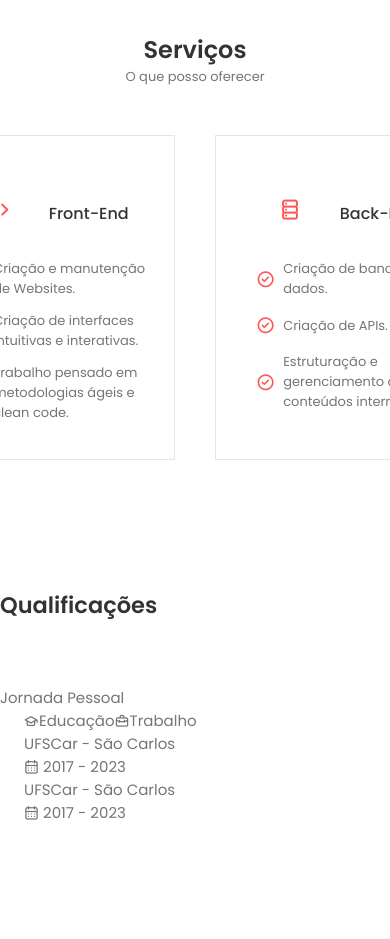
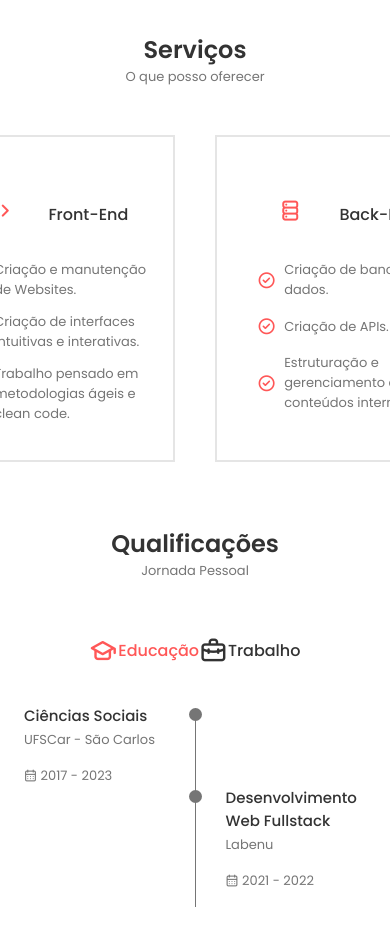
Before and after one commit to anafgomez/react-portfolio, a React (Create React App) app in the folder portfolio/: page / in a window 390 px wide. Shown: the part 2180-3119 px from the top of the page. Built offline with nearby package versions, Linux system fonts and the light colour scheme.

Commit message:
Update files and code Qualification section

```diff
--- a/portfolio/src/components/qualification/Qualification.jsx
+++ b/portfolio/src/components/qualification/Qualification.jsx
@@ -1,50 +1,95 @@
-import React from "react";
+import React, { useState } from "react";
 import "./qualification.css";
 
 const Qualification = () => {
+
+    const [toggleState, setToggleState] = useState(1);
+
+    const toggleTab = (index) => {
+        setToggleState(index);
+    };
+
     return (
-        <section className="qualification section">
-            <h2 className="section title">Qualificações</h2>
-            <span className="section subtitle">Jornada Pessoal</span>
+        <section className="qualification__section">
+            <h2 className="section__title">Qualificações</h2>
+            <span className="section__subtitle">Jornada Pessoal</span>
 
             <div className="qualification__container container">
                 <div className="qualification__tabs">
-                    <div className="qualification__button qualification__active button--flex">
+                    <div className={toggleState === 1 ? "qualification__button qualification__active button--flex" : "qualification__button button--flex"} onClick={ () => toggleTab(1)}>
                         <i className="uil uil-graduation-cap qualification__icon"></i> Educação
                     </div>
 
-                    <div className="qualification__button button--flex">
+                    <div className={toggleState === 2 ? "qualification__button qualification__active button--flex" : "qualification__button button--flex"} onClick={ () => toggleTab(2)}>
                         <i className="uil uil-briefcase-alt qualification__icon"></i> Trabalho
                     </div>
                 </div>
                 <div className="qualification__sections">
-                    <div className="qualification__content">
+                    <div className={toggleState === 1 ? "qualification__content qualification__content-active" : "qualification__content"}>
                         <div className="qualification__data">
                             <div>
-                                <h3 className="qualification__title"></h3>
+                                <h3 className="qualification__title">Ciências Sociais</h3>
                                 <span className="qualification__subtitle">UFSCar - São Carlos</span>
                                 <div className="qualification__calender">
                                     <i className="uil uil-calendar-alt"></i> 2017 - 2023
                                 </div>
                             </div>
                             <div>
-                            <span className="qualification__rounder"></span>
-                            <div className="qualification__line"></div>
+                                <span className="qualification__rounder"></span>
+                                <span className="qualification__line"></span>
                             </div>
                         </div>
 
                         <div className="qualification__data">
+                            <div></div>
+
                             <div>
-                                <h3 className="qualification__title"></h3>
-                                <span className="qualification__subtitle">UFSCar - São Carlos</span>
+                                <span className="qualification__rounder"></span>
+                                <span className="qualification__line"></span>
+                            </div>
+
+                            <div>
+                                <h3 className="qualification__title">Desenvolvimento Web Fullstack</h3>
+                                <span className="qualification__subtitle">Labenu</span>
                                 <div className="qualification__calender">
-                                    <i className="uil uil-calendar-alt"></i> 2017 - 2023
+                                    <i className="uil uil-calendar-alt"></i> 2021 - 2022
+                                </div>
+                            </div>
+
+                        </div>
+                    </div>
+
+                    <div className={toggleState === 2 ? "qualification__content qualification__content-active" : "qualification__content"}>
+                        <div className="qualification__data">
+                            <div>
+                                <h3 className="qualification__title">Desenvolvedora Júnior</h3>
+                                <span className="qualification__subtitle">Grupo DNA - São Carlos</span>
+                                <div className="qualification__calender">
+                                    <i className="uil uil-calendar-alt"></i> Jun 2022 - Nov 2022
                                 </div>
                             </div>
                             <div>
-                            <span className="qualification__rounder"></span>
-                            <div className="qualification__line"></div>
+                                <span className="qualification__rounder"></span>
+                                <span className="qualification__line"></span>
                             </div>
+                        </div>
+
+                        <div className="qualification__data">
+                            <div></div>
+
+                            <div>
+                                <span className="qualification__rounder"></span>
+                                <span className="qualification__line"></span>
+                            </div>
+
+                            <div>
+                                <h3 className="qualification__title">Desenvolvedora Júnior</h3>
+                                <span className="qualification__subtitle">CADS Consultoria - Maricá</span>
+                                <div className="qualification__calender">
+                                    <i className="uil uil-calendar-alt"></i> Dez 2022 - Jan 2023
+                                </div>
+                            </div>
+
                         </div>
                     </div>
                 </div>
--- a/portfolio/src/components/qualification/qualification.css
+++ b/portfolio/src/components/qualification/qualification.css
@@ -0,0 +1,116 @@
+.qualification__container {
+    max-width: 768px;
+}
+
+.qualification__tabs {
+    display: flex;
+    justify-content: center;
+    margin-bottom: var(--mb-2);
+}
+
+.qualification__button {
+    font-size: var(--h3-font-size);
+    font-weight: var(--font-medium);
+    color: var(--title-color);
+    margin: 0 var(--mb-1);
+    cursor: pointer;
+}
+
+.qualification__button:hover {
+    color: var(--title-color-red);
+}
+
+.qualification__icon {
+    font-size: 1.8rem;
+    margin-right: var(mb--0-25);
+}
+
+.qualification__active {
+    color: var(--title-color-red);
+}
+
+.qualification__sections {
+    display: grid;
+    grid-template-columns: 0.5fr;
+    justify-content: center;
+}
+
+.qualification__content {
+    display: none;
+}
+
+.qualification__content-active {
+    display: block;
+}
+
+.qualification__data {
+    display: grid;
+    grid-template-columns: 1fr max-content 1fr;
+    column-gap: 1.5rem;
+}
+
+.qualification__title {
+    font-size: var(--normal-font-size);
+    font-weight: var(--font-medium);
+}
+
+.qualification__subtitle {
+    display: inline-block;
+    font-size: var(--small-font-size);
+    margin-bottom: var(--mb-1);
+}
+
+.qualification__calender {
+    font-size: var(--small-font-size);
+}
+
+.qualification__rounder {
+    display: inline-block;
+    width: 13px;
+    height: 13px;
+    background-color: var(--text-color);
+    border-radius: 50%;
+}
+
+.qualification__line {
+    display: block;
+    width: 1px;
+    height: 100%;
+    background-color: var(--text-color);
+    transform: translate(6px, -7px);
+}
+
+/*===================== BREAKPOINTS ======================*/
+/* For large devices */
+@media screen and (max-width: 992px) {
+    .qualification__container {
+        margin-left: auto;
+        margin-right: auto;
+    }
+  }
+
+  /* For medium devices */
+  @media screen and (max-width: 768px) {
+    .qualification__container {
+        margin-left: var(--mb-1-5);
+        margin-right: var(--mb-1-5);
+    }
+  }
+
+  @media screen and (max-width: 576px) {
+    .qualification__sections {
+        grid-template-columns: initial;
+    }
+
+    .qualification__button {
+        margin: 0 var(--mb-0-75);
+    }
+  }
+
+
+  /* For small devices */
+  @media screen and (max-width: 350px) {
+    .qualification__data {
+        gap: 0.5rem;
+    }
+  }
--- a/portfolio/src/components/services/services.css
+++ b/portfolio/src/components/services/services.css
@@ -5,7 +5,7 @@
 }
 
 .services__content {
-    border: 1px solid rgba(0, 0, 0, 0.1);
+    border: 2px solid rgba(0, 0, 0, 0.1);
     background-origin: var(--container-color);
     padding: 2rem 2rem 2rem 2rem;
 }
```
